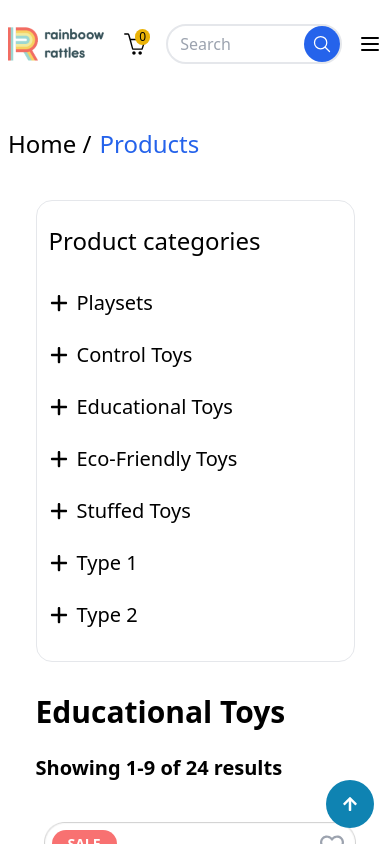
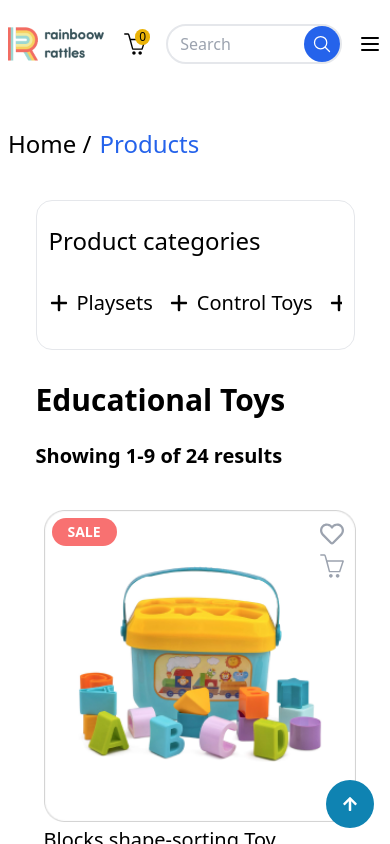
Before and after one commit to Gasbiachraf/baby-clothes, a React (Create React App) app: page /shop in a window 390 px wide. Shown: the top 844 px of the page. Built offline with nearby package versions, Linux system fonts and the light colour scheme.

Commit message:
update shop page categories & checkout page  version responsive

```diff
--- a/src/layouts/footer.jsx
+++ b/src/layouts/footer.jsx
@@ -11,7 +11,7 @@ import { useNavigate } from 'react-router-dom';
 const Footer = () => {
     const navigate = useNavigate()
     return (
-        <footer className='bg-cover bg-no-repeat  lg:h-[80vh] flex lg:flex-row flex-col items-center lg:gap-4 gap-8 lg:py-0 py-12 lg:pl-16 lg:pb-16' style={{ backgroundImage : `url(${image1})` }}>
+        <footer className='bg-cover bg-no-repeat  lg:h-[80vh] flex lg:flex-row flex-col items-center lg:gap-4 gap-8 lg:py-0 py-12 lg:pl-16 lg:pb-16 ' style={{ backgroundImage : `url(${image1})` }}>
             <div className='flex flex-col  gap-4 lg:w-[20vw] w-[90%]'>
                 <img className='lg:w-[15vw] w-[40vw] cursor-pointer' onClick={()=>navigate('/')} src={image2} alt="" />
                 <p>Lorem ipsum dolor sit amet consectetur. lorem</p>
@@ -28,7 +28,6 @@ const Footer = () => {
                 <p>Terms of use </p>
                 <p>Wishlist </p>
                 <p>Submit your feedback </p>
-
             </div>
             <div className='flex flex-col gap-4 lg:w-[20vw] w-[90%]'>
                 <h1 className='text-2xl'>Customer service</h1>
@@ -36,7 +35,6 @@ const Footer = () => {
                 <p>10am-6pm(NewYork time) </p>
                 <p>Call us : <span className='text-blue-500'>123-456-7868</span> </p>
                 <p>Email us : <span className='text-blue-500'>info@example.com</span> </p>
-
             </div>
 
 
--- a/src/pages/Cart/cart.jsx
+++ b/src/pages/Cart/cart.jsx
@@ -38,14 +38,14 @@ export const CartPage = () => {
                             </a>
                         </div>
                     </div>
-                    <div className="flex lg:justify-end lg:w-[100%] w-[90vw]  py-10 lg:pl-0 pl-1">
+                    <div className="flex lg:justify-end justify-center lg:w-[100%] w-[90vw]  py-10 lg:pl-0 pl-1 lg:ml-0 ml-2">
                         <div className='border-2 flex flex-col gap-2 rounded-xl lg:w-[48%] p-4'>
                             <p className='text-2xl'>Cart Total</p>
-                            <div className='flex lg:gap-72 gap-56 max-[375px]:gap-44 pt-4 text-xl'>
+                            <div className='flex lg:gap-72 gap-44  pt-4 text-xl'>
                                 <p>Subtotal</p>
                                 <p className='font-semibold'>${subtotal}.00</p>
                             </div>
-                            <div className='flex lg:gap-80 gap-64 max-[375px]:gap-52 pt-2 text-xl pb-6'>
+                            <div className='flex lg:gap-80 gap-52 pt-2 text-xl pb-6'>
                                 <p>Total</p>
                                 <p className='font-semibold'>${subtotal + 20}.00</p>
                             </div>
--- a/src/pages/Cart/components/table.jsx
+++ b/src/pages/Cart/components/table.jsx
@@ -92,7 +92,7 @@ export const TableCart = () => {
                                                 </div>
                                             </td>
                                             <td class="text-lg w-[14%]  text-center text-gray-900 font-medium px-6 py-4 whitespace-nowrap">
-                                                $ {element.price * element.quantitybuy}
+                                                $ {element.price * element.quantitybuy}.00
                                             </td>
                                             <td  class="text-lg w-[14%]   m-auto  text-gray-900 font-medium  py-4 whitespace-nowrap">
                                                 <button className='w-[100%] py-6 text-3xl flex justify-center' onClick={()=>DeleteProduct(element.id)}><RiDeleteBinLine className='hover:text-slate-400' /></button>
--- a/src/pages/Product/product.jsx
+++ b/src/pages/Product/product.jsx
@@ -57,11 +57,6 @@ export const ProductPage = () => {
             setPanier(data)
 
         }
-        //  else {
-        //     let productplus = panier.filter(element => element.id == parames)
-        //     productplus[0].quantitybuy++
-        // }
-        // let productClicked = [...productAdd]
 
 
 
--- a/src/pages/Shop/components/firstSection.jsx
+++ b/src/pages/Shop/components/firstSection.jsx
@@ -68,17 +68,19 @@ export const FirstSectionShop = () => {
                 </div>
                 <div className='flex justify-center pb-10'>
                     <div className='w-[90vw]  flex lg:gap-16 lg:flex-row flex-col'>
-                        <div className='lg:w-[25%] w-[100%] flex flex-col gap-4 lg:p-0 px-4'>
-                            <div className='px-3 pb-6 flex flex-col gap-4 border rounded-2xl'>
+                        <div className='lg:w-[25%] w-[100%]  flex flex-col gap-4 lg:p-0 px-4'>
+                            <div className='px-3 pb-6 flex flex-col  gap-4 border rounded-2xl'>
                                 <h1 className='text-2xl pt-6 pb-4'>Product categories</h1>
+                                <div className='flex lg:flex-col gap-4 max-[430px]:overflow-x-scroll w-[100%] '>
                                     {
                                         toysCategory.map((element) => <>
-                                        <div onClick={() => setToysfilter(element.toysname)} className='flex gap-2 items-center text-xl pb-2 cursor-pointer'>
+                                            <div onClick={() => setToysfilter(element.toysname)} className='flex  gap-2 items-center  text-xl  pb-2 cursor-pointer'>
                                                 <FaPlus />
-                                            <p className=''>{element.toysname} </p>
+                                                <p className='flex text-nowrap' content="width=device-width, initial-scale=1.0">{element.toysname} </p>
                                             </div>
                                         </>)
                                     }
+                                </div>
                             </div>
                             <div className='px-3 py-6 flex flex-col gap-4 border rounded-2xl max-[430px]:hidden '>
                                 <h1 className='text-2xl '>Filter by price</h1>
```
Lines whose indentation alone changed are shown as unchanged.
